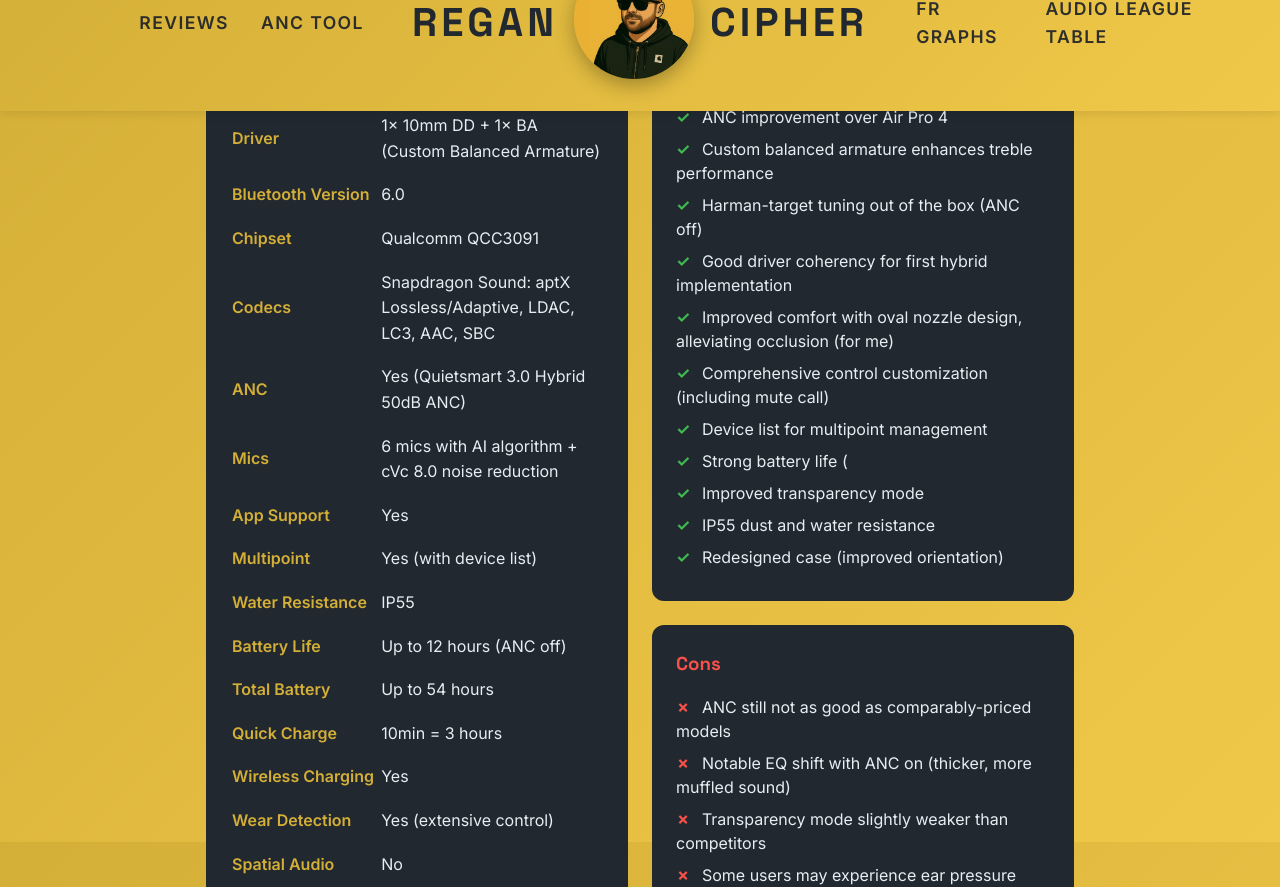
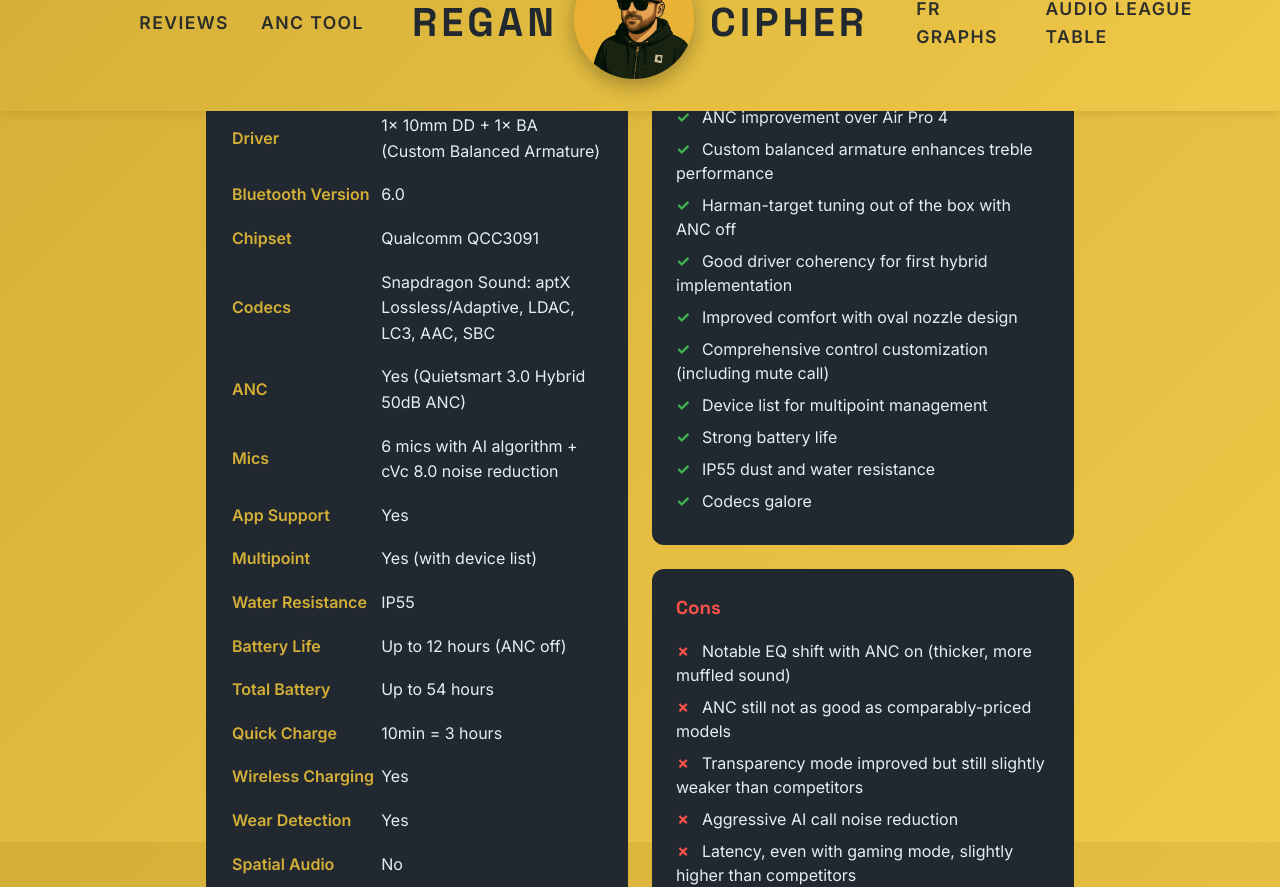
Before and after one commit to regancipher/regancipher.github.io, a Jekyll site: the page built from _posts/2025-11-27-earfun-air-pro-4-plus-review.md, in a window 1280 px wide and 1400 px high, scrolled down 893 px, cut to the strip 65-952 px from the top of the window. Built offline with Jekyll 4.4.1, drawn with Linux system fonts in a browser that asks for light colours; some of the changed text lies outside the part shown.

Commit message:
Earfun review revision (again)

```diff
--- a/_posts/2025-11-27-earfun-air-pro-4-plus-review.md
+++ b/_posts/2025-11-27-earfun-air-pro-4-plus-review.md
@@ -37,7 +37,7 @@
     Total Battery: "Up to 54 hours"
     Quick Charge: "10min = 3 hours"
     Wireless Charging: "Yes"
-    Wear Detection: "Yes (extensive control)"
+    Wear Detection: "Yes"
     Spatial Audio: "No"
     Other Notable Features: Auracast, Mute call
     In The Box: 5 sets of eartips, charge cable
@@ -45,26 +45,23 @@
 pros:
   - ANC improvement over Air Pro 4
   - Custom balanced armature enhances treble performance
-  - Harman-target tuning out of the box (ANC off)
+  - Harman-target tuning out of the box with ANC off
   - Good driver coherency for first hybrid implementation
-  - Improved comfort with oval nozzle design, alleviating occlusion (for me)
+  - Improved comfort with oval nozzle design
   - Comprehensive control customization (including mute call)
   - Device list for multipoint management
-  - Strong battery life (
-  - Improved transparency mode
+  - Strong battery life
   - IP55 dust and water resistance
-  - Redesigned case (improved orientation)
+  - Codecs galore
 
 cons:
+  - Notable EQ shift with ANC on (thicker, more muffled sound)
   - ANC still not as good as comparably-priced models
-  - Notable EQ shift with ANC on (thicker, more muffled sound)
-  - Transparency mode slightly weaker than competitors
-  - Some users may experience ear pressure
-  - Gaming mode latency higher than competitors (113ms)
-  - Normal mode latency 234ms
-  - Call quality still not exceptional
+  - Transparency mode improved but still slightly weaker than competitors
+  - Aggressive AI call noise reduction
+  - Latency, even with gaming mode, slightly higher than competitors
 
-excerpt: "Earfun's first hybrid-driver TWS improves on the original with more detail to the sound, a mute call function and a bud redesign geared up for more comfort. ANC, transparency and calls see only incremental upgrades - but this is still a solid sub-$100 contender that does all the basics well "
+excerpt: "Earfun's first hybrid-driver TWS improves on the original with more detail to the sound, a mute call function and a bud redesign geared up for more comfort. ANC, transparency and calls see only incremental upgrades - but this is still a solid sub-$100 contender that does all the basics well"
 ---
 
 **Review Reference:** RC186
```
Also changed, not shown: other parts of _posts/2025-11-27-earfun-air-pro-4-plus-review.md (+2 -2 lines).
